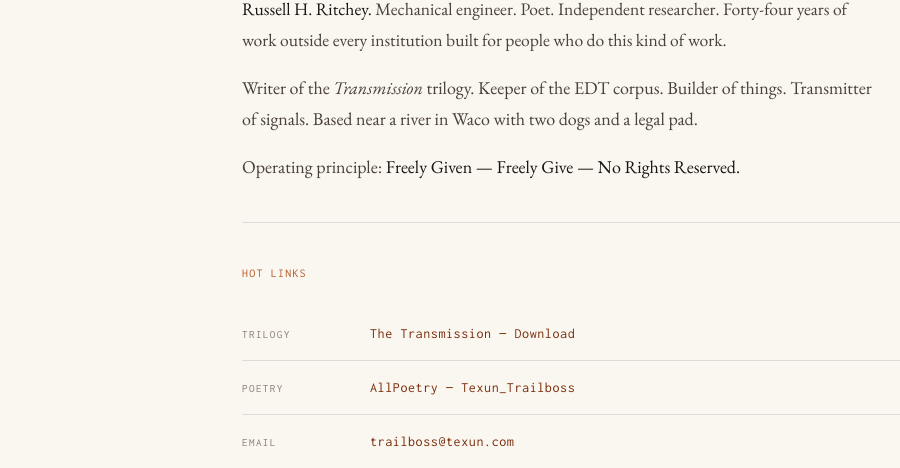
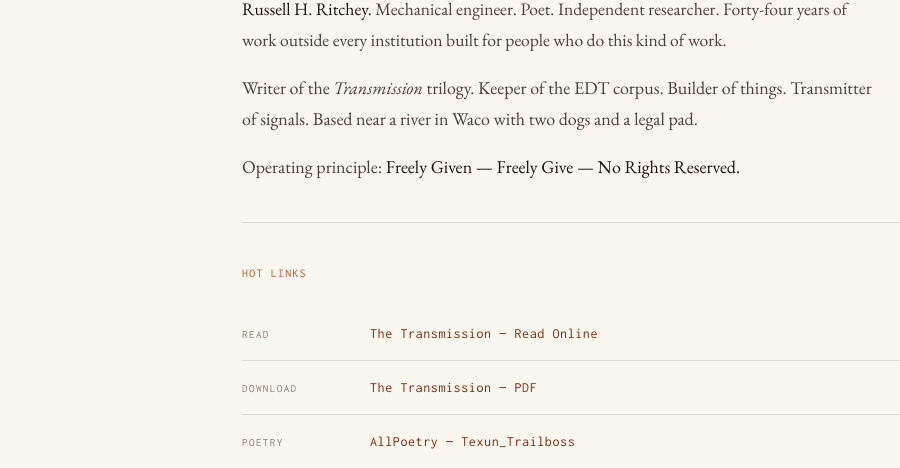
Before and after one commit to texuntrailboss/texun.com, a plain HTML site: page index.html in a window 1280 px wide. Shown: the part 332-800 px from the top of the page, without its empty margins (8-908 px from the left). Drawn offline with nearby package versions, Linux system fonts and the light colour scheme; a web font is replaced by a local one.

Commit message:
Update index.html

```diff
--- a/index.html
+++ b/index.html
@@ -129,7 +129,8 @@
   <hr class="rule">
   <div class="mono" style="margin-bottom:1rem;">Hot links</div>
   <ul class="link-list">
-    <li><span class="lbl">Trilogy</span><a href="The_Transmission.docx" target="_blank">The Transmission — Download</a></li>
+    <li><span class="lbl">Read</span><a href="The_Transmission.html" target="_blank">The Transmission — Read Online</a></li>
+    <li><span class="lbl">Download</span><a href="The_Transmission.pdf" target="_blank">The Transmission — PDF</a></li>
     <li><span class="lbl">Poetry</span><a href="https://allpoetry.com/Texun_Trailboss" target="_blank">AllPoetry — Texun_Trailboss</a></li>
     <li><span class="lbl">Email</span><a href="mailto:trailboss@texun.com">trailboss@texun.com</a></li>
   </ul>
@@ -167,7 +168,7 @@
   <p style="margin-top:1.25rem;">Three books. One continuous signal. Twenty-six transmissions. An alien finds Voyager 1. The logic runs from there.</p>
   <hr class="rule">
   <ul class="link-list">
-    <li><span class="lbl">Complete</span><a href="The_Transmission.docx" target="_blank">The Transmission — Download Complete Works</a></li>
+    <li><span class="lbl">Complete</span><a href="The_Transmission.pdf" target="_blank">The Transmission — Download</a></li><li><span class="lbl">Read</span><a href="The_Transmission.html" target="_blank">The Transmission — Read Online</a></li>
     <li><span class="lbl">Book One</span><a href="https://www.amazon.com/s?k=voyager+transmission+texun+trailboss" target="_blank">The Voyager Transmission — Amazon</a></li>
     <li><span class="lbl">Book Two</span><span style="font-family:'Inconsolata',monospace;font-size:0.85rem;color:var(--ink-muted);">The Harrowing — coming soon</span></li>
     <li><span class="lbl">Book Three</span><span style="font-family:'Inconsolata',monospace;font-size:0.85rem;color:var(--ink-muted);">The Tuesday Class — coming soon</span></li>
```
